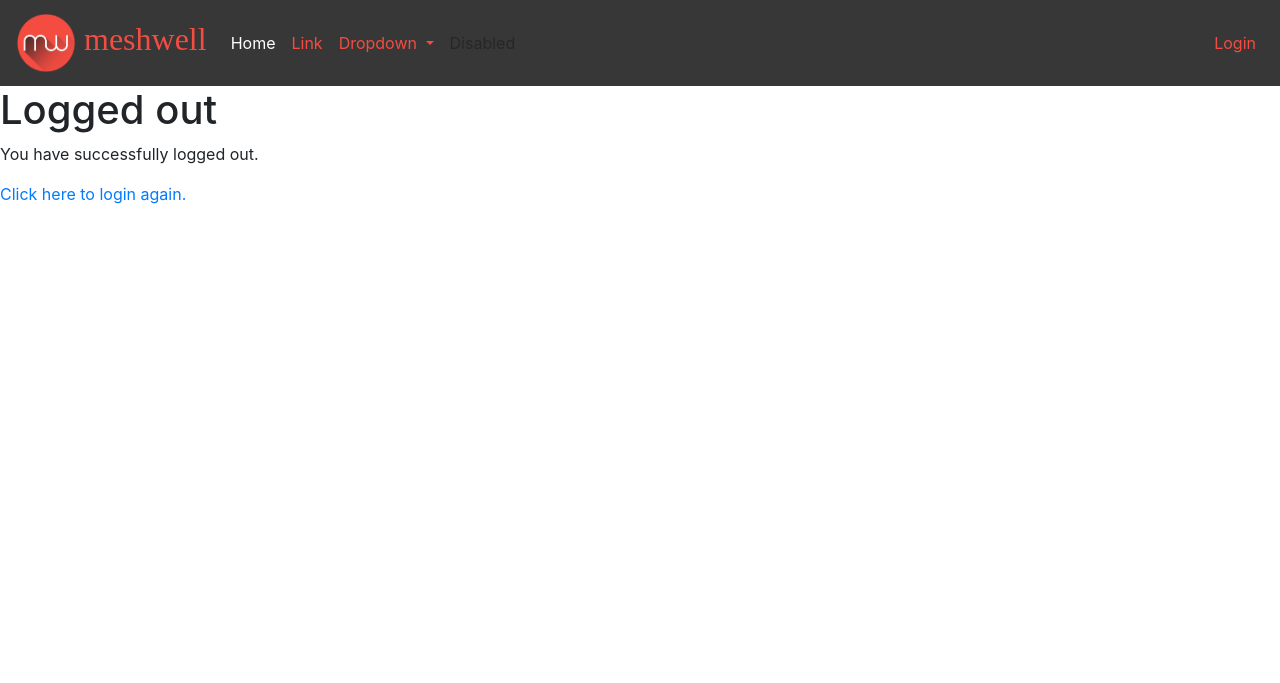
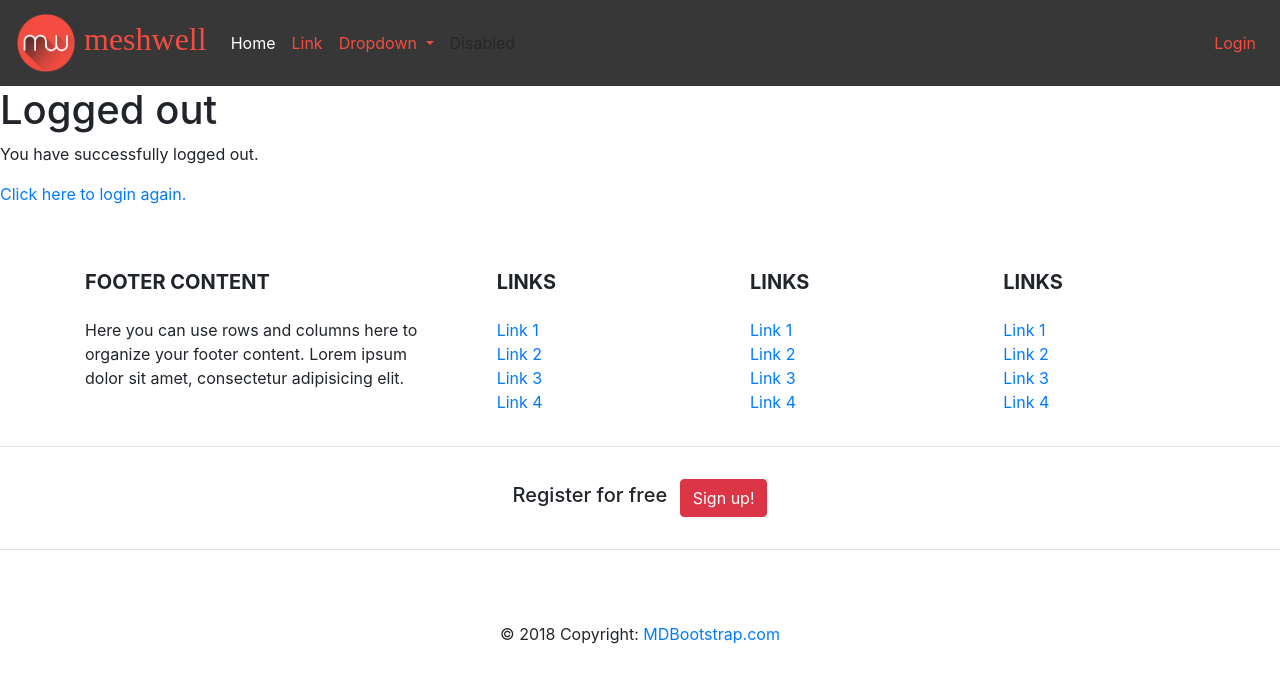
Before and after one commit to webdev498/python-django-mvc-match-making-system, a Django app: template siteroot/mysite/templates/registration/logged_out.html in a window 1280 px wide. Shown: the top 683 px of the page. Run offline with Django 3.2, Linux system fonts and the light colour scheme; the template is opened without the code that fills it, so the values that code supplies are empty; some libraries are stand-ins or nearby versions.

Commit message:
Created New Functions
Created edit profile view,Created registration view,added footer,Expanded on work from last week

```diff
--- a/siteroot/mysite/forms.py
+++ b/siteroot/mysite/forms.py
@@ -9,7 +9,7 @@ class RegistrationForm(UserCreationForm):
   first_name = forms.CharField(max_length=30, required = False, help_text='Optional.')
   last_name = forms.CharField(max_length=30, required = False, help_text='Optional.')
   email = forms.EmailField(max_length=254, required=True, help_text='Required. Enter a valid email address.')
-  birth_date = forms.DateField()
+  birth_date = forms.DateField(help_text='Required. Format: YYYY-MM-DD')
  #Class meta will dictate what the form uses for its fields
   class Meta:
         model = User
--- a/siteroot/mysite/templates/mysite/base_meshwell.html
+++ b/siteroot/mysite/templates/mysite/base_meshwell.html
@@ -84,7 +84,147 @@
 		<script src="https://cdnjs.cloudflare.com/ajax/libs/popper.js/1.12.9/umd/popper.min.js" integrity="sha384-ApNbgh9B+Y1QKtv3Rn7W3mgPxhU9K/ScQsAP7hUibX39j7fakFPskvXusvfa0b4Q" crossorigin="anonymous"></script>
 		<script src="https://maxcdn.bootstrapcdn.com/bootstrap/4.0.0/js/bootstrap.min.js" integrity="sha384-JZR6Spejh4U02d8jOt6vLEHfe/JQGiRRSQQxSfFWpi1MquVdAyjUar5+76PVCmYl" crossorigin="anonymous"></script>
 	</body>
+	<!-- FOOTER -->
 	<footer>
+		<footer class="page-footer font-small stylish-color-dark pt-4 mt-4">
+
+	    <!--Footer Links-->
+	    <div class="container text-center text-md-left">
+	        <div class="row">
+
+	            <!--First column-->
+	            <div class="col-md-4">
+	                <h5 class="text-uppercase mb-4 mt-3 font-weight-bold">Footer Content</h5>
+	                <p>Here you can use rows and columns here to organize your footer content. Lorem ipsum dolor sit
+	                    amet, consectetur adipisicing elit.</p>
+	            </div>
+	            <!--/.First column-->
+
+	            <hr class="clearfix w-100 d-md-none">
+
+	            <!--Second column-->
+	            <div class="col-md-2 mx-auto">
+	                <h5 class="text-uppercase mb-4 mt-3 font-weight-bold">Links</h5>
+	                <ul class="list-unstyled">
+	                    <li>
+	                        <a href="#!">Link 1</a>
+	                    </li>
+	                    <li>
+	                        <a href="#!">Link 2</a>
+	                    </li>
+	                    <li>
+	                        <a href="#!">Link 3</a>
+	                    </li>
+	                    <li>
+	                        <a href="#!">Link 4</a>
+	                    </li>
+	                </ul>
+	            </div>
+	            <!--/.Second column-->
+
+	            <hr class="clearfix w-100 d-md-none">
+
+	            <!--Third column-->
+	            <div class="col-md-2 mx-auto">
+	                <h5 class="text-uppercase mb-4 mt-3 font-weight-bold">Links</h5>
+	                <ul class="list-unstyled">
+	                    <li>
+	                        <a href="#!">Link 1</a>
+	                    </li>
+	                    <li>
+	                        <a href="#!">Link 2</a>
+	                    </li>
+	                    <li>
+	                        <a href="#!">Link 3</a>
+	                    </li>
+	                    <li>
+	                        <a href="#!">Link 4</a>
+	                    </li>
+	                </ul>
+	            </div>
+	            <!--/.Third column-->
+
+	            <hr class="clearfix w-100 d-md-none">
+
+	            <!--Fourth column-->
+	            <div class="col-md-2 mx-auto">
+	                <h5 class="text-uppercase mb-4 mt-3 font-weight-bold">Links</h5>
+	                <ul class="list-unstyled">
+	                    <li>
+	                        <a href="#!">Link 1</a>
+	                    </li>
+	                    <li>
+	                        <a href="#!">Link 2</a>
+	                    </li>
+	                    <li>
+	                        <a href="#!">Link 3</a>
+	                    </li>
+	                    <li>
+	                        <a href="#!">Link 4</a>
+	                    </li>
+	                </ul>
+	            </div>
+	            <!--/.Fourth column-->
+	        </div>
+	    </div>
+	    <!--/.Footer Links-->
+
+	    <hr>
+
+	    <!--Call to action-->
+	    <div class="text-center py-3">
+	        <ul class="list-unstyled list-inline mb-0">
+	            <li class="list-inline-item">
+	                <h5 class="mb-1">Register for free</h5>
+	            </li>
+	            <li class="list-inline-item">
+	                <a href="#!" class="btn btn-danger btn-rounded">Sign up!</a>
+	            </li>
+	        </ul>
+	    </div>
+	    <!--/.Call to action-->
+
+	    <hr>
+
+	    <!--Social buttons-->
+	    <div class="text-center">
+	        <ul class="list-unstyled list-inline">
+	            <li class="list-inline-item">
+	                <a class="btn-floating btn-sm btn-fb mx-1">
+	              <!--href from previous footer-->  <a href="https://www.facebook.com/MeshwellPlayTogether/" class="facebook"><i class="fa fa-facebook"> </i>
+	                </a>
+	            </li>
+	            <li class="list-inline-item">
+	                <a class="btn-floating btn-sm btn-tw mx-1">
+	                    <i class="fa fa-twitter"> </i>
+	                </a>
+	            </li>
+	            <li class="list-inline-item">
+	                <a class="btn-floating btn-sm btn-gplus mx-1">
+	                    <i class="fa fa-google-plus"> </i>
+	                </a>
+	            </li>
+	            <li class="list-inline-item">
+	                <a class="btn-floating btn-sm btn-li mx-1">
+	                    <i class="fa fa-linkedin"> </i>
+	                </a>
+	            </li>
+	            <li class="list-inline-item">
+	                <a class="btn-floating btn-sm btn-dribbble mx-1">
+	                    <i class="fa fa-dribbble"> </i>
+	                </a>
+	            </li>
+	        </ul>
+	    </div>
+	    <!--/.Social buttons-->
+
+	    <!--Copyright-->
+	    <div class="footer-copyright py-3 text-center">
+	        © 2018 Copyright:
+	        <a href="https://mdbootstrap.com/material-design-for-bootstrap/"> MDBootstrap.com </a>
+	    </div>
+	    <!--/.Copyright-->
 
 	</footer>
+	<!--/.Footer-->
 </html>
```
Also changed, not shown: siteroot/mysite/templates/registration/registration.html (added, +12 -0 lines), siteroot/mysite/views.py (+48 -0 lines).
